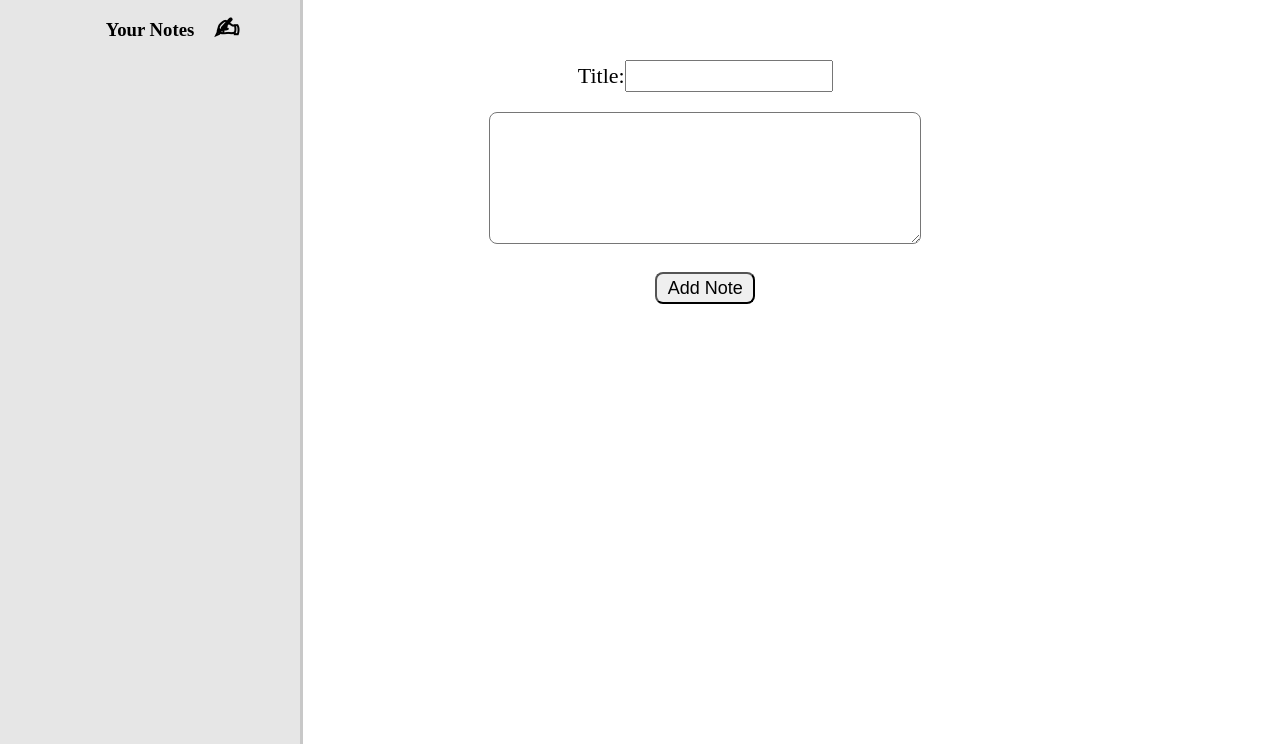
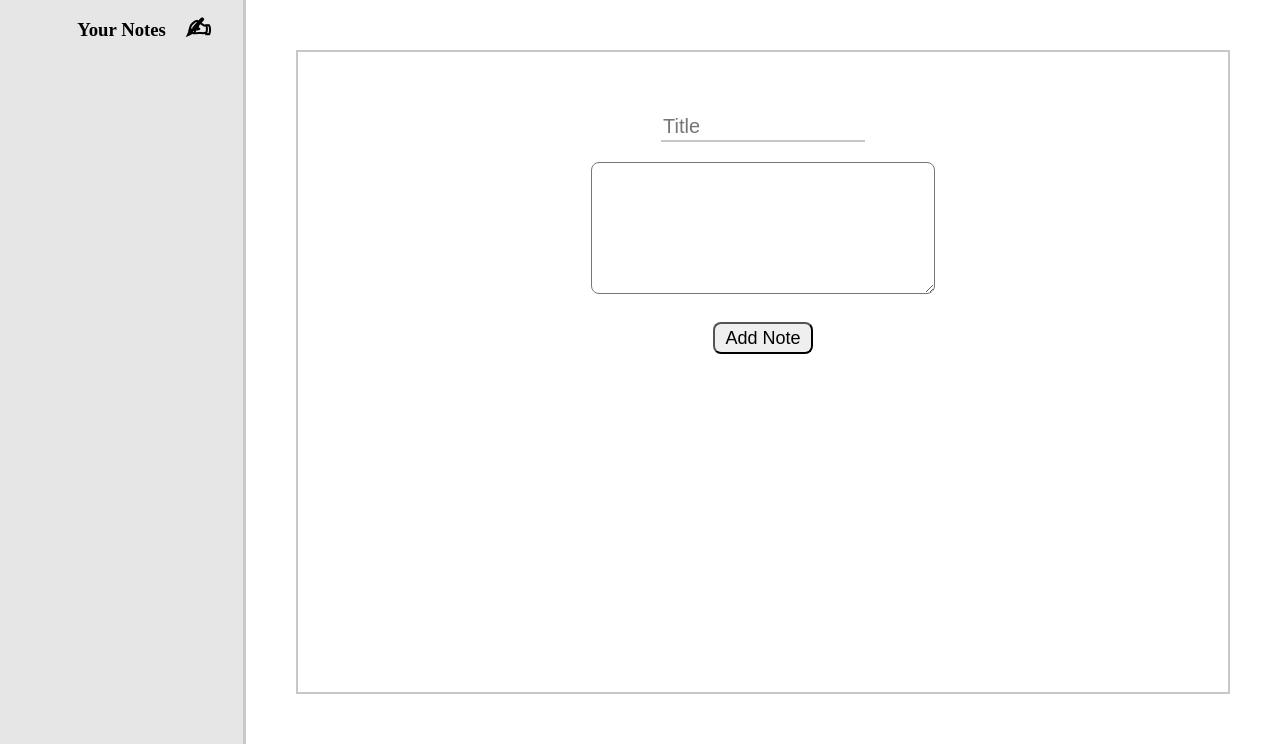
Before and after one commit to Bpost129/flashnote, a Flask app: page /notes in a window 1280 px wide. Shown: the part 60-804 px from the top of the page. Run offline with Flask 3, Linux system fonts and the light colour scheme; the visitor is signed in with stand-in values (Sample User, id 1); data that the repository does not hold is empty; some web fonts are replaced.

Commit message:
add border to note body, begin altering create form

```diff
--- a/website/static/base.css
+++ b/website/static/base.css
@@ -1,3 +1,8 @@
+html {
+  margin: 0;
+  padding: 0;
+}
+
 body {
   margin: 0;
   display: flex;
@@ -170,7 +175,7 @@ a {
   background-color: rgb(230, 230, 230);
   margin: 0;
   left: 0;
-  position: fixed;
+  /* position: fixed; */
   height: 100%;
   width: 300px;
   z-index: 1;
@@ -257,6 +262,9 @@ a {
 .note-form input {
   height: 26px;
   width: 200px;
+  font-size: 20px;
+  border: none;
+  border-bottom: 2px solid rgb(200,200,200);
 }
 
 .note-form textarea{
@@ -275,17 +283,24 @@ a {
   border-radius: 8px;
 }
 
+.notes-main-body {
+  display: flex;
+  width: 100%;
+  height: 100%;
+}
+
 .note-body {
   /* border-left: 3px solid rgb(200, 200, 200);
   border-right: 3px solid rgb(200, 200, 200); */
+  border: 2px solid rgb(200,200,200);
   display: flex;
   flex-direction: column;
   align-items: center;
   z-index: 0;
-  width: 82%;
-  height: 100%;
+  width: 80%;
+  /* height: 100%; */
   right: 0;
-  position: fixed;
-  /* margin-left: 50px; */
+  /* position: fixed; */
+  margin: 50px;
   padding: 50px ;
 }
--- a/website/templates/note.html
+++ b/website/templates/note.html
@@ -3,6 +3,7 @@
 
 {% block main %}
 
+<div class='notes-main-body'>
   <div class='sidebar'>
     <h3>Your Notes <a id='create' href="/notes">✍︎</a></h3>
     <ul>
@@ -16,5 +17,6 @@
     <h2>{{note.title}}</h2>
     <p>{{note.content}}</p>
   </div>
+</div>
 
 {% endblock %}
--- a/website/templates/notes.html
+++ b/website/templates/notes.html
@@ -3,6 +3,7 @@
 
 {% block main %}
 
+<div class='notes-main-body'>
   <div class='sidebar'>
     <h3>Your Notes <a id='create' href="/notes">✍︎</a></h3>
     <ul>
@@ -14,13 +15,14 @@
   </div>
   <div class='note-body'>
     <form class='note-form' method='POST'>
-    <label for="title-input">Title:
-      <input type="text" name="title" id="title-input">
+      <label for="title-input">
+        <input type="text" name="title" id="title-input" placeholder="Title">
       </label>
       <textarea name="content" id="note"></textarea>
       <br>
       <button type='submit'>Add Note</button>
     </form>
   </div>
+</div>
 
 {% endblock  %}
```
Lines whose indentation alone changed are shown as unchanged.
